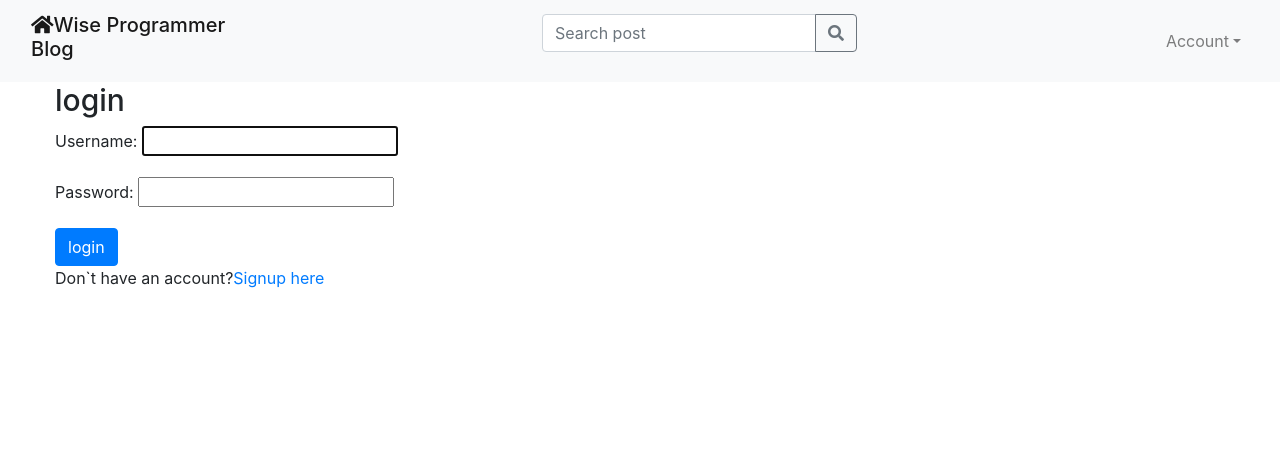
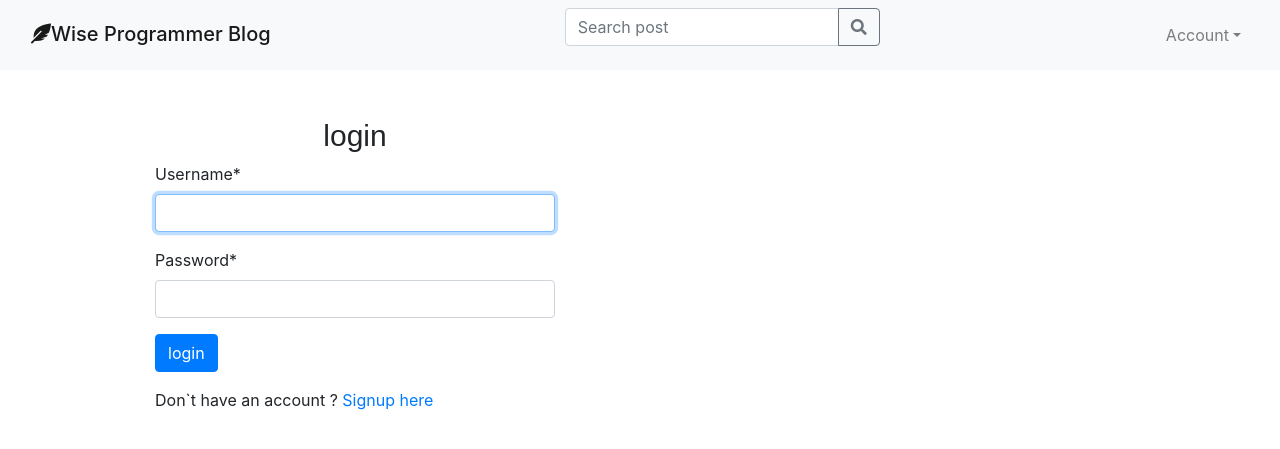
Before and after one commit to joekariuki3/mysite_blog_django, a Django app: page /accounts/login/ in a window 1280 px wide. Shown: the top 449 px of the page. Run offline with Django 3.2, Linux system fonts and the light colour scheme; some libraries are stand-ins or nearby versions.

Commit message:
The blog site is now fully responsive

```diff
--- a/blog/forms.py
+++ b/blog/forms.py
@@ -6,11 +6,14 @@ from crispy_forms.layout import Submit
 
 
 class PostForm(forms.ModelForm):
+    title = forms.CharField(widget=forms.TextInput(attrs={'class': 'form-control', 'placeholder': 'Post title'}))
+    text = forms.CharField(widget=forms.Textarea(attrs={'class': 'form-control', 'placeholder': 'Post body'}))
     class Meta:
         model = Post
         fields = ('title', 'text')
 
 class CommentForm(forms.ModelForm):
+    text = forms.CharField(widget=forms.Textarea(attrs={'class': 'form-control', 'placeholder': 'Comment'}))
     class Meta:
         model = Comment
         fields = ('text',)
--- a/blog/templates/blog/base.html
+++ b/blog/templates/blog/base.html
@@ -21,14 +21,18 @@
 
     <link rel="stylesheet" href="{% static 'styles/blog.css' %}" />
     <link rel="stylesheet" href="{% static 'styles/zenburn.css' %}">
-    <title>{% block title %} {% endblock%} </title>
+    <link rel="icon" href="static/images/icon.png" sizes="32x32" type="image/png">
+
+    <title>
+      {% block title %} {% endblock%}
+    </title>
   </head>
   <body>
   <nav class="navbar sticky-top navbar-expand-md bg-light navbar-light ">
     <div class="container-fluid">
       <!-- Logo -->
       <div class="navbar-header">
-        <h1> <a class="navbar-brand" href="{% url 'post_list'%}"><i class="fas fa-home"></i>Wise Programmer<br>Blog</a> </h1>
+        <h1> <a class="navbar-brand" href="{% url 'post_list'%}"><i class="fas fa-feather-alt"></i></i>Wise Programmer Blog</a> </h1>
       </div>
       <button class="navbar-toggler" type="button" data-toggle="collapse" data-target="#collapsibleNavbar">
       <span class="navbar-toggler-icon"></span>
@@ -46,9 +50,6 @@
               </div>
             </div>
           </form>
-
-
-
         </ul>
       </div>
 
@@ -92,18 +93,25 @@
     </div>
   </nav>
 
-  <div class="content container-fluid">
+  <div class="container">
+    <br>
       <div class="row">
-        <div class="col-md-8">
+        <div class="col-md-6">
           {% for message in messages %}
+          <div class="panel panel-default" style="width:auto; margin:0 auto;">
   <div class="alert {{ message.tags }} alert-dismissible" role="alert">
+
     <button type="button" class="close" data-dismiss="alert" aria-label="Close">
       <span aria-hidden="true">&times;</span>
     </button>
     {{ message }}
+    </div>
   </div>
 {% endfor %}
-          {% block content%} {%endblock%}
+
+          {% block content%}
+
+          {%endblock%}
 
         </div>
       </div>
--- a/blog/templates/blog/post_list.html
+++ b/blog/templates/blog/post_list.html
@@ -47,11 +47,5 @@
         <a href="{% url 'post_detail' pk=post.pk%}">Comments: {{ post.approved_comments.count }}</a>
     </div>
 </div>
-
-
 {% endfor %}
-
-
-
-
 {% endblock %}
--- a/blog/templates/blog/signup.html
+++ b/blog/templates/blog/signup.html
@@ -9,5 +9,3 @@
             </div>
         </div>
 {% endblock%}
-
-s
--- a/blog/templates/registration/login.html
+++ b/blog/templates/registration/login.html
@@ -1,11 +1,17 @@
 {% extends 'blog/base.html' %}
 {% block title%} Login {% endblock%}
+{% load crispy_forms_tags %}
 {% block content %}
-    <h2>login</h2>
-    <form method="post">
-        {% csrf_token %}
-        {{ form.as_p }}
-        <button type="submit" class="btn btn-primary">login</button>
-    </form>
-<p>Don`t have an account?<a href="{% url 'signup'%}">Signup here</a></p>
+<br>
+<div class="panel panel-default" style="width:400px; margin:0 auto;">
+    <h3 style="text-align: center; font-family:sans-serif;">login</h3>
+    <div class="panel-body">
+        <form method="post" class="form-group">
+            {% csrf_token %}
+            {{ form|crispy }}
+            <button type="submit" class="btn btn-primary">login</button>
+        </form>
+        <p>Don`t have an account ? <a href="{% url 'signup'%}">Signup here</a></p>
+    </div>
+</div>
 {% endblock%}
--- a/blog/views.py
+++ b/blog/views.py
@@ -61,6 +61,7 @@ def post_new(request):
     else:
         form = PostForm()
         stuff_for_frontend = {'form': form}
+        messages.info(request, 'Add New Post')
     return render(request, 'blog/post_edit.html', stuff_for_frontend)
 
 @login_required
@@ -74,16 +75,18 @@ def post_edit(request, pk):
             post.author = request.user
             post.published_date = timezone.now()
             post.save()
+            messages.success(request, 'Post Updated')
             return redirect('post_detail', pk=post.pk)
     else:
         form = PostForm(instance=post)
         stuff_for_frontend = {'form': form, 'post': post}
+        messages.info(request, 'Edit Post')
     return render(request, 'blog/post_edit.html', stuff_for_frontend)
 
 @login_required
 def post_draft_list(request):
     post = Post.objects.filter(published_date__isnull=True).order_by('-created_date')
-    stuff_for_frontend = {'posts': post }
+    stuff_for_frontend = {'posts': post}
     return render(request, 'blog/post_draft_list.html', stuff_for_frontend)
 
 @login_required
```
Also changed, not shown: blog/templates/blog/add_comment_to_post.html (+6 -3 lines), blog/templates/blog/post_detail.html (+15 -11 lines), blog/templates/blog/post_edit.html (+8 -7 lines), blog/static/images/icon.png (added), db.sqlite3.
